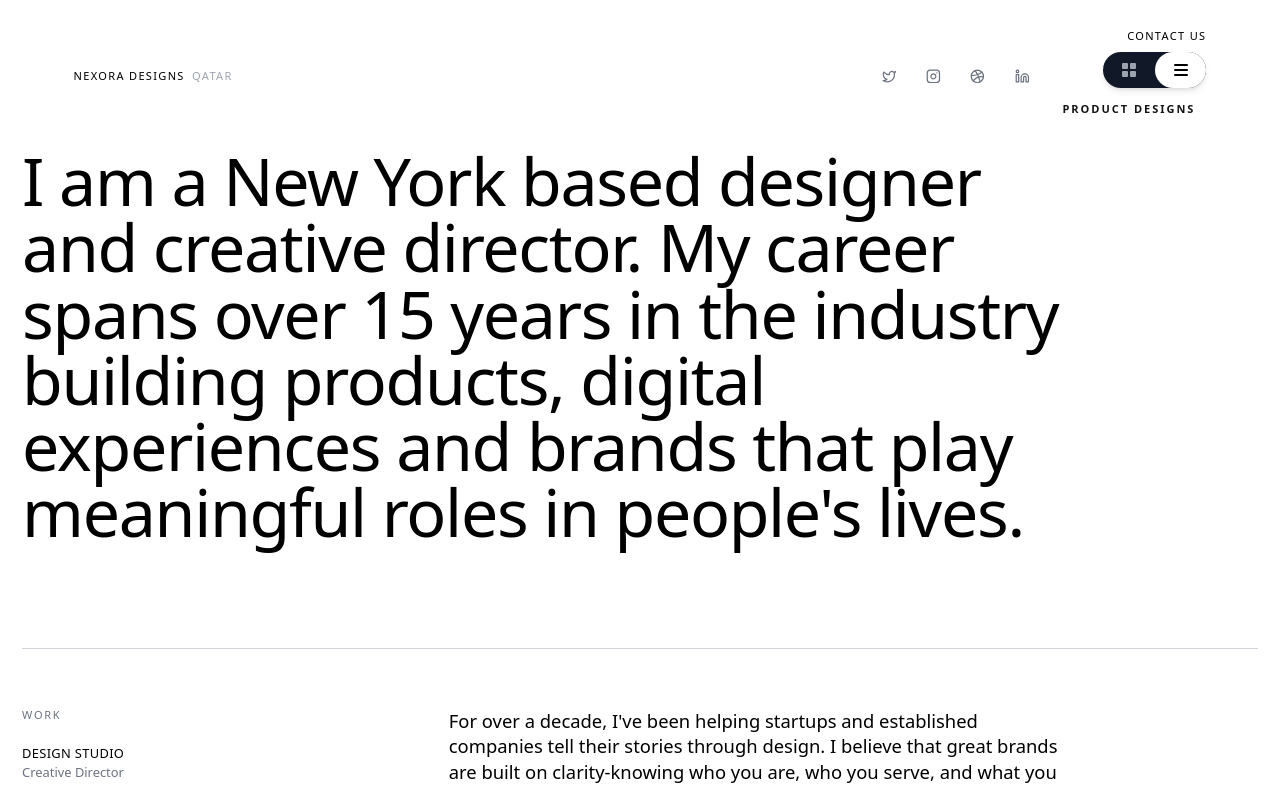
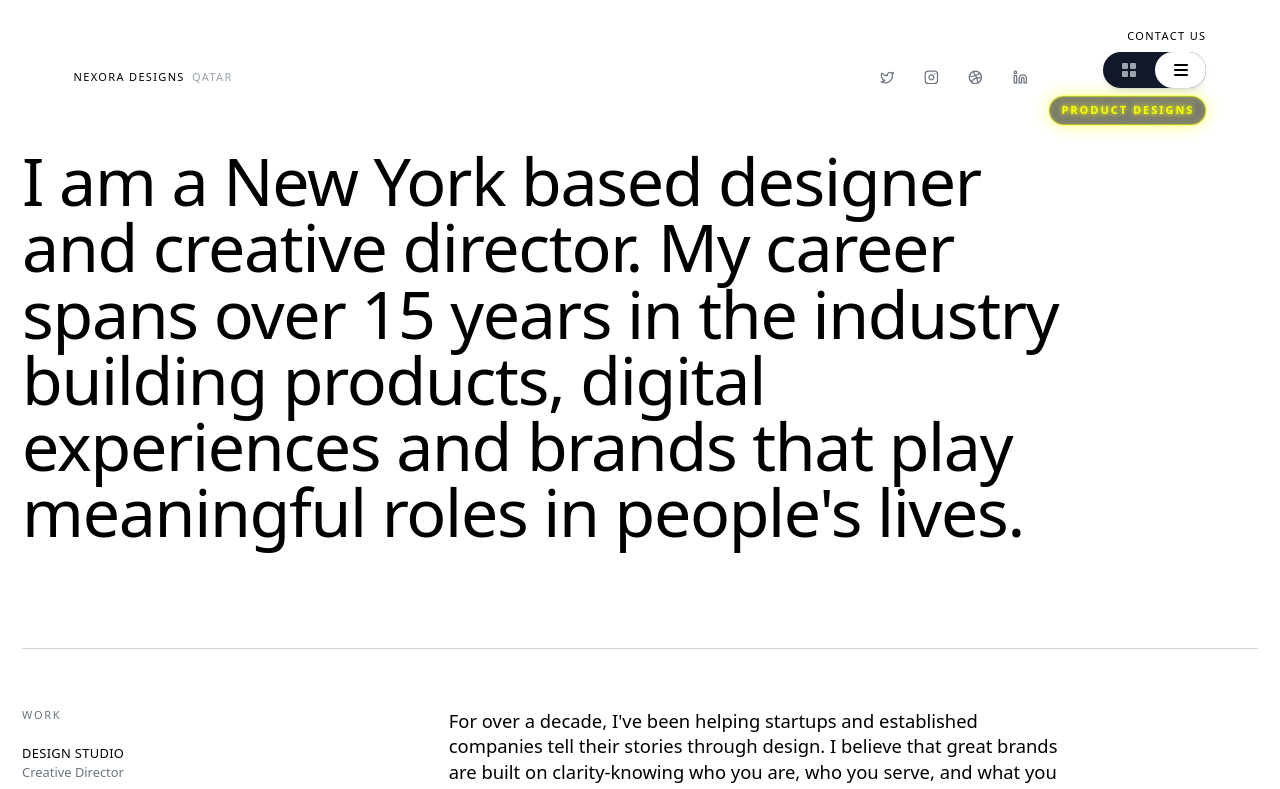
Before and after one commit to aravindhaaro/nexora, a React (Vite) app: page /about in a window 1280 px wide. Shown: the top 789 px of the page. Built offline with nearby package versions, Linux system fonts and the light colour scheme; the HTML template or start-up script is replaced by a standard one; a web font is replaced by a local one.

Commit message:
Changes
Co-authored-by: aravindhaaro <83945748+aravindhaaro@users.noreply.github.com>

```diff
--- a/src/index.css
+++ b/src/index.css
@@ -674,3 +674,42 @@
   animation: neon-word-pulse 2.4s ease-in-out infinite;
   transform-origin: center;
 }
+
+/* Fluorescent yellow CTA button — "Product Designs" in navbar */
+.neon-yellow-btn {
+  color: #f7ff00;
+  background: rgba(0, 0, 0, 0.55);
+  border: 1px solid rgba(247, 255, 0, 0.55);
+  text-shadow:
+    0 0 4px rgba(247, 255, 0, 0.95),
+    0 0 10px rgba(247, 255, 0, 0.7),
+    0 0 18px rgba(220, 255, 0, 0.45);
+  box-shadow:
+    0 0 0 1px rgba(247, 255, 0, 0.2),
+    0 0 14px rgba(247, 255, 0, 0.35),
+    inset 0 0 8px rgba(247, 255, 0, 0.18);
+  transition: transform 0.25s ease, box-shadow 0.25s ease, color 0.25s ease;
+  animation: neon-yellow-pulse 2.6s ease-in-out infinite;
+}
+.neon-yellow-btn:hover {
+  transform: translateY(-1px) scale(1.04);
+  color: #ffffff;
+  box-shadow:
+    0 0 0 1px rgba(247, 255, 0, 0.55),
+    0 0 22px rgba(247, 255, 0, 0.7),
+    inset 0 0 14px rgba(247, 255, 0, 0.35);
+}
+@keyframes neon-yellow-pulse {
+  0%, 100% {
+    box-shadow:
+      0 0 0 1px rgba(247, 255, 0, 0.2),
+      0 0 12px rgba(247, 255, 0, 0.3),
+      inset 0 0 6px rgba(247, 255, 0, 0.15);
+  }
+  50% {
+    box-shadow:
+      0 0 0 1px rgba(247, 255, 0, 0.45),
+      0 0 22px rgba(247, 255, 0, 0.6),
+      inset 0 0 12px rgba(247, 255, 0, 0.3);
+  }
+}
```
